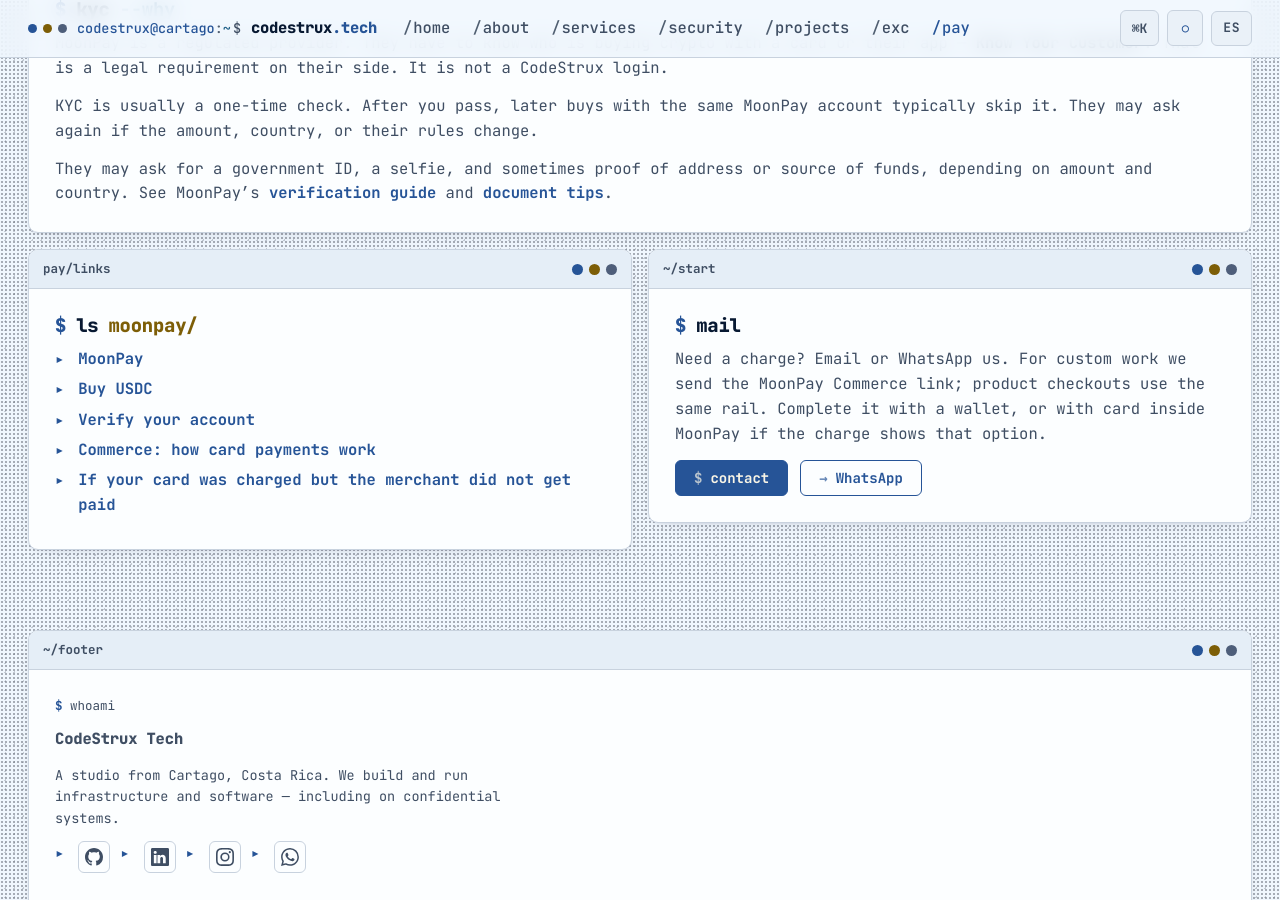
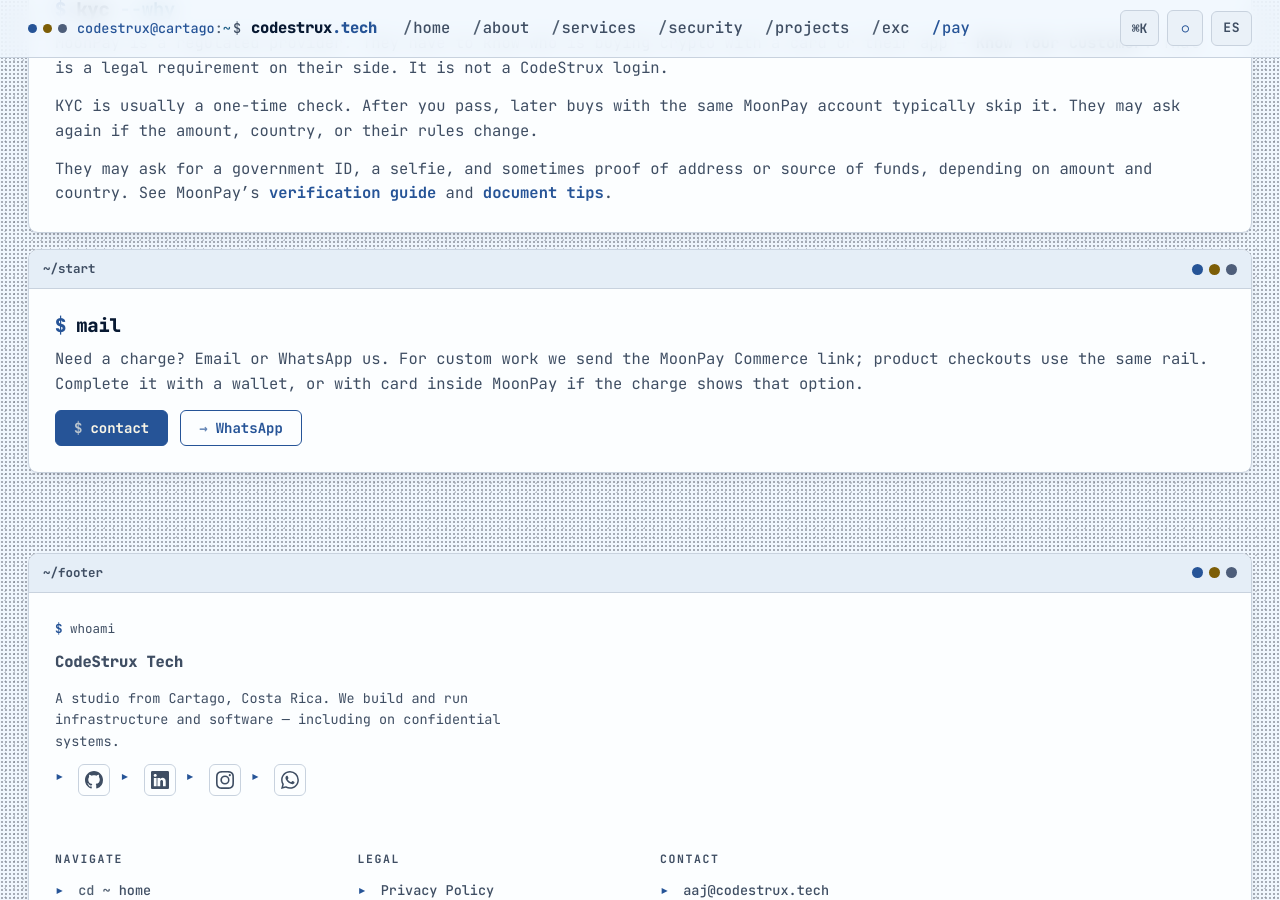
Before and after one commit to CodeStrux/codestrux-site, a Jekyll site: the page built from pay.markdown, in a window 1280 px wide and 900 px high, scrolled down 1492 px. Built offline with Jekyll 4.4.1, drawn with Linux system fonts in a browser that asks for light colours.

Commit message:
quita de /pay/ el listado de docs de MoonPay orientado a maintainers
Co-authored-by: Cursor <cursoragent@cursor.com>

```diff
--- a/pay.markdown
+++ b/pay.markdown
@@ -75,21 +75,7 @@ permalink: /pay/
   </div>
 </section>
 
-<section class="pane pane--col-2" aria-label="Official MoonPay pages">
-  <div class="pane__bar"><span class="pane__path">pay/links</span><span class="pane__dots" aria-hidden="true"><i class="dot dot--a"></i><i class="dot dot--b"></i><i class="dot dot--c"></i></span></div>
-  <div class="pane__body">
-    <h2 class="cmd-head"><span class="sigil">$</span> ls <span class="arg">moonpay/</span></h2>
-    <ul>
-      <li><a href="https://www.moonpay.com/" rel="noopener">MoonPay</a></li>
-      <li><a href="https://www.moonpay.com/buy/usdc" rel="noopener">Buy USDC</a></li>
-      <li><a href="https://support.moonpay.com/en/articles/383332-how-to-verify-your-moonpay-account" rel="noopener">Verify your account</a></li>
-      <li><a href="https://support.moonpay.com/en/articles/466267-moonpay-commerce-faqs" rel="noopener">Commerce: how card payments work</a></li>
-      <li><a href="https://support.moonpay.com/en/articles/466361-moonpay-commerce-integration-troubleshooting-guide" rel="noopener">If your card was charged but the merchant did not get paid</a></li>
-    </ul>
-  </div>
-</section>
-
-<section class="pane pane--col-2" aria-label="Get a charge">
+<section class="pane pane--col-4" aria-label="Get a charge">
   <div class="pane__bar"><span class="pane__path">~/start</span><span class="pane__dots" aria-hidden="true"><i class="dot dot--a"></i><i class="dot dot--b"></i><i class="dot dot--c"></i></span></div>
   <div class="pane__body">
     <h2 class="cmd-head"><span class="sigil">$</span> mail</h2>
```
Also changed, not shown: es/pay.markdown (+1 -15 lines).
